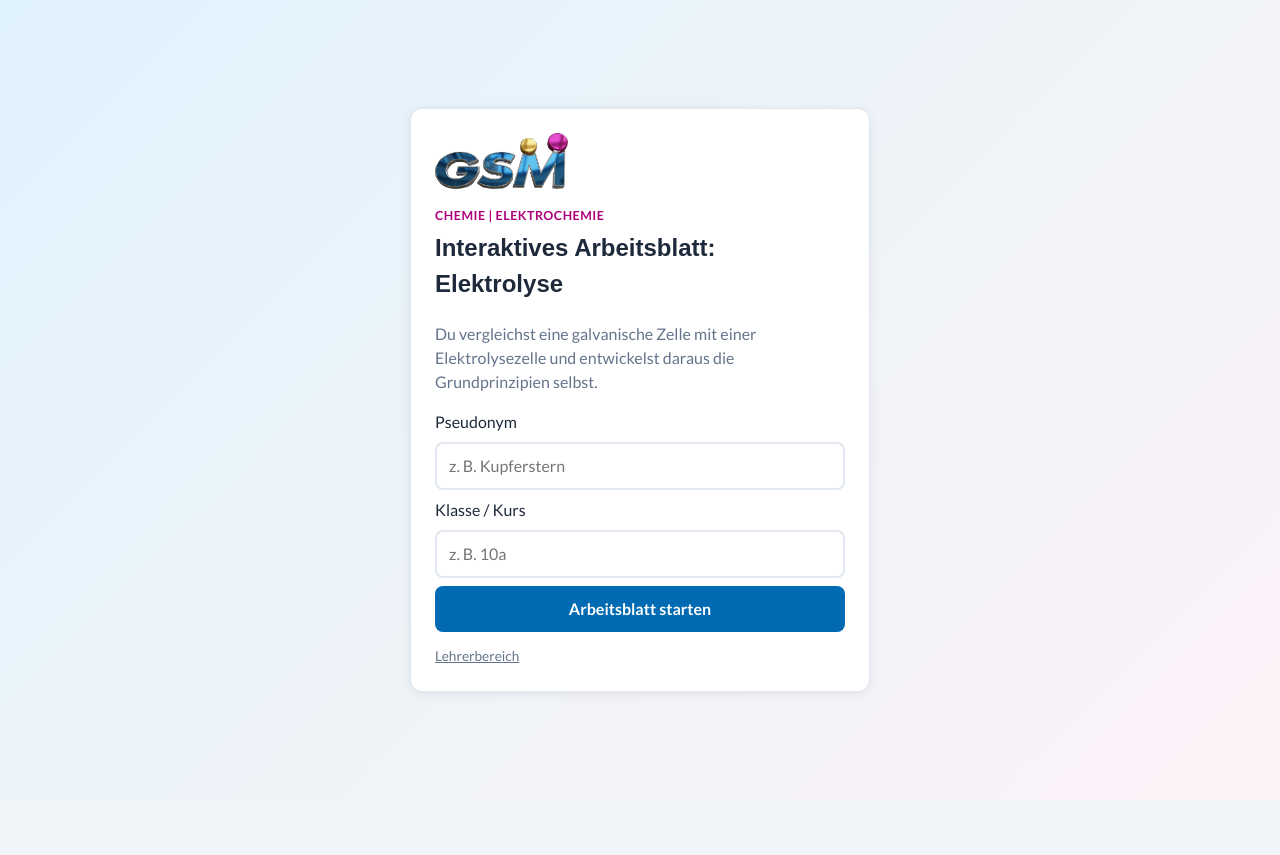
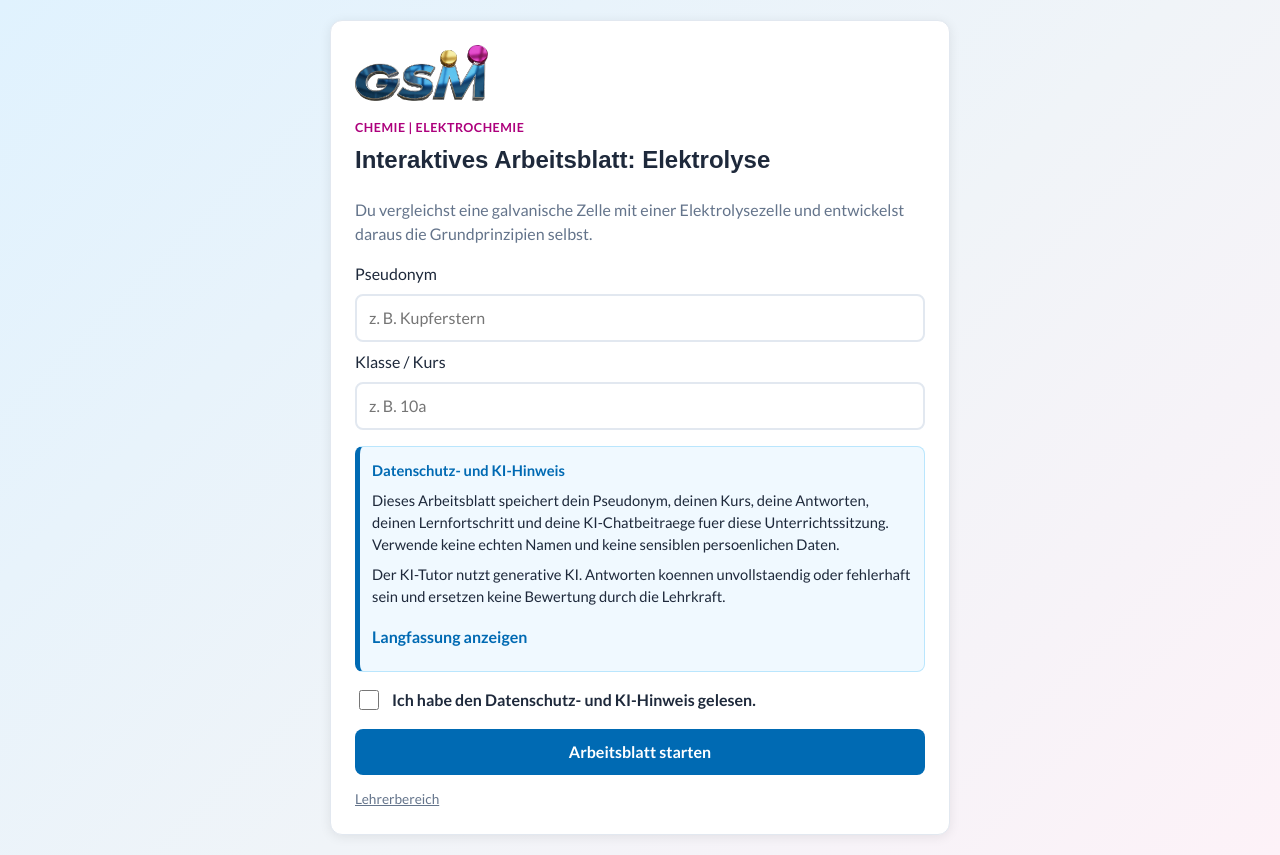
Before and after one commit to WIlski54/elektrolyse, a Flask app: page / in a window 1280 px wide. Before the commit the page ends 800 px from the top, so only its background shows below. Run offline with Flask 3, Linux system fonts and the light colour scheme.

Commit message:
Add privacy and AI disclaimer

```diff
--- a/static/css/styles.css
+++ b/static/css/styles.css
@@ -554,7 +554,7 @@ button { cursor: pointer; }
   padding: 20px;
   background: linear-gradient(135deg, #e0f2fe 0%, #f0f4f8 55%, #fdf2f8 100%);
 }
-.login-shell { width: min(460px, 100%); }
+.login-shell { width: min(620px, 100%); }
 .login-card {
   background: white;
   border: 1px solid var(--border);
@@ -570,6 +570,64 @@ button { cursor: pointer; }
   border: 2px solid var(--border);
   border-radius: 8px;
   padding: 0 12px;
+}
+.privacy-notice {
+  margin: 8px 0 4px;
+  padding: 12px;
+  border: 1px solid #bae6fd;
+  border-left: 5px solid var(--gsm-blau);
+  border-radius: 8px;
+  background: #f0f9ff;
+}
+.privacy-title {
+  margin-bottom: 6px;
+  color: var(--gsm-blau);
+  font-weight: 800;
+}
+.privacy-notice p {
+  margin-bottom: 8px;
+  font-size: .92rem;
+}
+.privacy-notice p:last-child { margin-bottom: 0; }
+.privacy-details {
+  margin-top: 8px;
+}
+.privacy-details summary {
+  min-height: 44px;
+  display: inline-flex;
+  align-items: center;
+  color: var(--gsm-blau);
+  font-weight: 800;
+  cursor: pointer;
+}
+.privacy-long {
+  margin-top: 8px;
+  padding-top: 8px;
+  border-top: 1px solid #bae6fd;
+}
+.privacy-long h2 {
+  margin-bottom: 8px;
+  font-size: 1rem;
+}
+.legal-note {
+  color: var(--text-muted);
+  font-style: italic;
+}
+.privacy-confirm {
+  display: flex;
+  align-items: flex-start;
+  gap: 10px;
+  margin: 4px 0 8px;
+  color: var(--text);
+  font-weight: 700;
+}
+.privacy-confirm input {
+  width: 20px;
+  min-width: 20px;
+  height: 20px;
+  min-height: 20px;
+  margin-top: 2px;
+  accent-color: var(--gsm-blau);
 }
 .teacher-link {
   display: inline-flex;
--- a/templates/login.html
+++ b/templates/login.html
@@ -19,6 +19,64 @@
         <input id="pseudonym" name="pseudonym" autocomplete="off" required placeholder="z. B. Kupferstern">
         <label for="klasse">Klasse / Kurs</label>
         <input id="klasse" name="klasse" autocomplete="off" required placeholder="z. B. 10a">
+
+        <section class="privacy-notice" aria-label="Datenschutz- und KI-Hinweis">
+          <p class="privacy-title">Datenschutz- und KI-Hinweis</p>
+          <p>
+            Dieses Arbeitsblatt speichert dein Pseudonym, deinen Kurs, deine Antworten, deinen Lernfortschritt
+            und deine KI-Chatbeitraege fuer diese Unterrichtssitzung. Verwende keine echten Namen und keine
+            sensiblen persoenlichen Daten.
+          </p>
+          <p>
+            Der KI-Tutor nutzt generative KI. Antworten koennen unvollstaendig oder fehlerhaft sein und ersetzen
+            keine Bewertung durch die Lehrkraft.
+          </p>
+          <details class="privacy-details">
+            <summary>Langfassung anzeigen</summary>
+            <div class="privacy-long">
+              <h2>Langfassung: Datenschutz und KI-Nutzung</h2>
+              <p>
+                <strong>Zweck:</strong> Die Anwendung dient der Bearbeitung eines interaktiven Chemie-Arbeitsblatts
+                zur Elektrolyse, der Lernstandsuebersicht fuer die Lehrkraft und der kontrollierten KI-Unterstuetzung
+                im Unterricht.
+              </p>
+              <p>
+                <strong>Verarbeitete Daten:</strong> Pseudonym, Klasse/Kurs, Antworten, Fortschritt, Zeitpunkte,
+                KI-Freigabeanfragen, KI-Chatnachrichten und technische Sitzungsdaten. Es sollen keine Klarnamen,
+                Adressen, Gesundheitsdaten, privaten Kontaktdaten oder sonstige sensiblen Informationen eingegeben werden.
+              </p>
+              <p>
+                <strong>KI-Transparenz:</strong> Wenn der KI-Tutor genutzt wird, interagierst du mit einem
+                KI-System. KI-Ausgaben werden automatisch erzeugt, koennen Fehler enthalten und muessen fachlich
+                geprueft werden. Die KI trifft keine Notenentscheidung und entscheidet nicht ueber deinen Lernstand.
+              </p>
+              <p>
+                <strong>Freigabe und Einsicht:</strong> Die KI-Hilfe ist erst nach Freigabe durch die Lehrkraft
+                nutzbar. Die Lehrkraft kann Lernfortschritt, Antworten und KI-Chats einsehen, um im Unterricht zu
+                unterstuetzen.
+              </p>
+              <p>
+                <strong>Speicherung und Loeschung:</strong> Die Daten werden lokal in der Unterrichtsanwendung
+                gespeichert und koennen durch die Lehrkraft ueber das Dashboard geloescht werden. Beim Beenden der
+                Lehrkraft-Sitzung koennen die Aktivitaeten der Unterrichtssitzung geloescht werden.
+              </p>
+              <p>
+                <strong>Rechte:</strong> Je nach schulischer Rechtsgrundlage bestehen Auskunfts-, Berichtigungs-,
+                Loeschungs- und Beschwerderechte nach DSGVO. Wende dich bei Fragen an die Lehrkraft, die Schule
+                oder die/den Datenschutzbeauftragte(n) der Schule bzw. des Traegers.
+              </p>
+              <p class="legal-note">
+                Hinweis: Dieser Text ist eine schulische Transparenzvorlage und ersetzt keine rechtliche Pruefung
+                durch Schule, Traeger oder Datenschutzbeauftragte.
+              </p>
+            </div>
+          </details>
+        </section>
+
+        <label class="privacy-confirm">
+          <input type="checkbox" required>
+          <span>Ich habe den Datenschutz- und KI-Hinweis gelesen.</span>
+        </label>
         <button class="btn-primary" type="submit">Arbeitsblatt starten</button>
       </form>
       <a href="/lehrer" class="teacher-link">Lehrerbereich</a>
```
